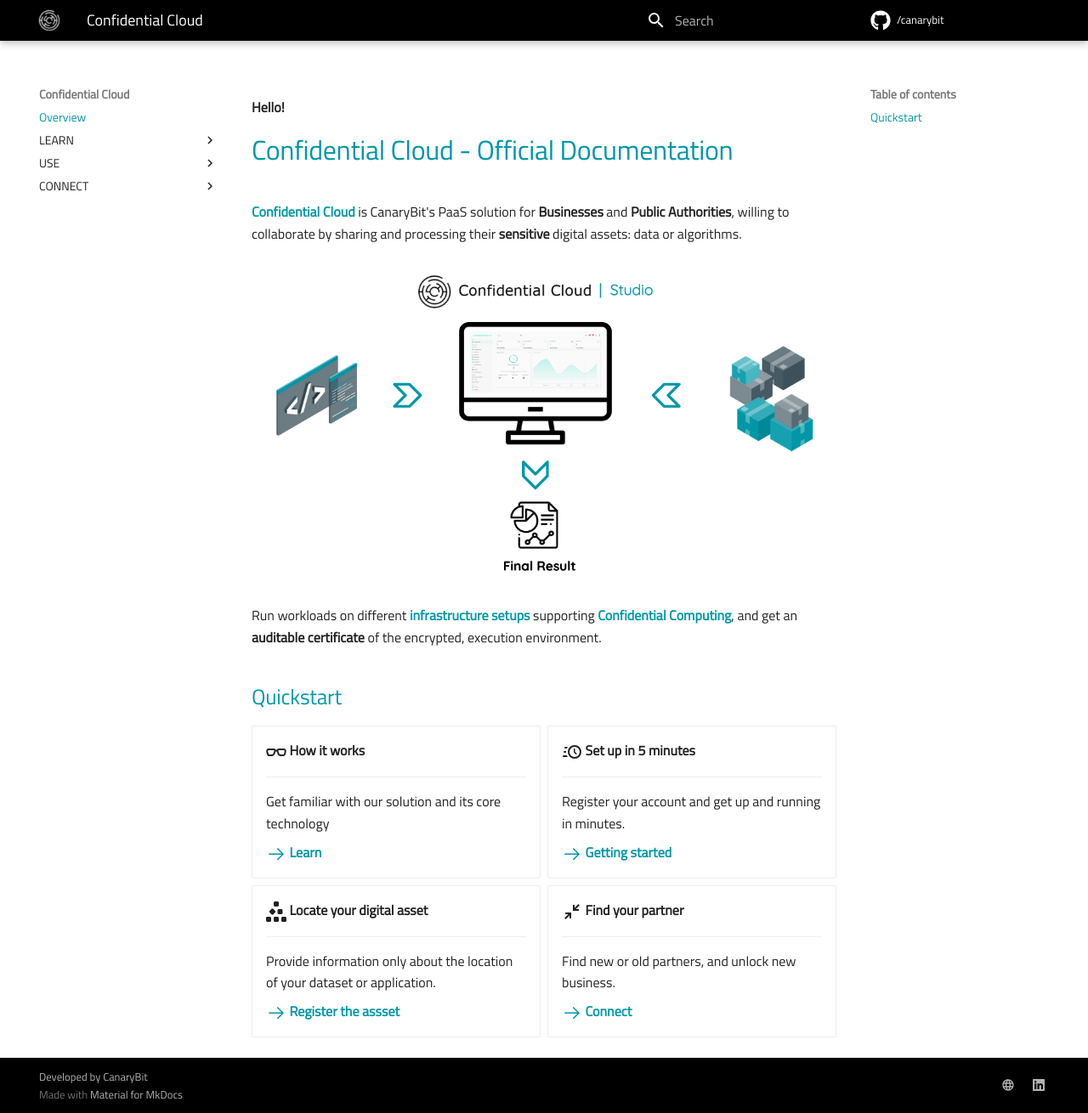
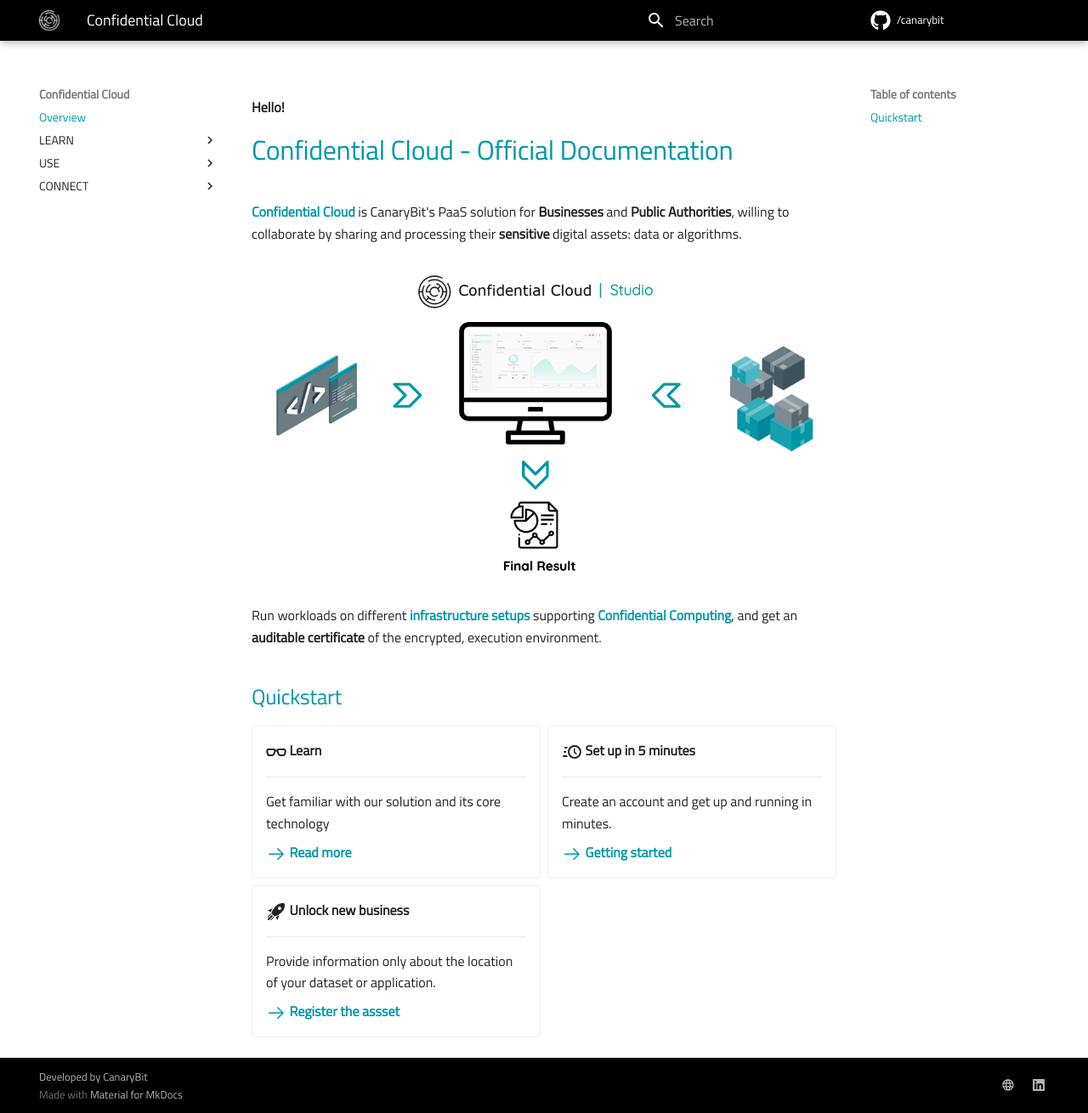
Before and after one commit to canarybit/cc-docs, an MkDocs documentation site: the page built from docs/index.md, in a window 1280 px wide and 1310 px high. Shown: the whole window at 85% size. Built offline with MkDocs 1.6.1 and Material for MkDocs 9.7.7, drawn with Linux system fonts in a browser that asks for light colours.

Commit message:
Adds content

```diff
--- a/docs/index.md
+++ b/docs/index.md
@@ -13,36 +13,28 @@
 <div class="grid cards" markdown>
 <!-- https://squidfunk.github.io/mkdocs-material/reference/grids/#using-card-grids !-->
 
--   :material-glasses:{ .lg .middle } __How it works__
+-   :material-glasses:{ .lg .middle } __Learn__
 
     ---
 
     Get familiar with our solution and its core technology
 
-    [:octicons-arrow-right-24:{ .lg .middle } Learn](/architecture)
+    [:octicons-arrow-right-24:{ .lg .middle } Read more](/architecture)
 
 -   :material-clock-fast:{ .lg .middle } __Set up in 5 minutes__
 
     ---
 
-    Register your account and get up and running in minutes.
+    Create an account and get up and running in minutes.
 
     [:octicons-arrow-right-24:{ .lg .middle } Getting started](https://demo.confidentialcloud.io/signup)
 
--   :fontawesome-solid-cubes-stacked:{ .lg .middle } __Locate your digital asset__
+-   :material-rocket-launch:{ .lg .middle } __Unlock new business__
 
     ---
 
     Provide information only about the location of your dataset or application.
 
-    [:octicons-arrow-right-24:{ .lg .middle } Register the assset](https://demo.confidentialcloud.io/)
-
--   :material-arrow-collapse:{ .lg .middle } __Find your partner__
-
-    ---
-
-    Find new or old partners, and unlock new business.
-
-    [:octicons-arrow-right-24:{ .lg .middle } Connect](https://demo.confidentialcloud.io/)
+    [:octicons-arrow-right-24:{ .lg .middle } Register the assset]()
 
 </div>
--- a/mkdocs.yml
+++ b/mkdocs.yml
@@ -65,22 +65,21 @@
     #- 'Roadmap': []
 
   - USE:
-    - 'Signup ⧉': https://demo.confidentialcloud.io/signup" target="_blank
+    - 'Create account ⧉': https://demo.confidentialcloud.io/signup" target="_blank
     - MULTI-PARTY COLLABORATION:
       - 'Login': http://demo.confidentialcloud.io" target="_blank
+      #- 'Register your asset': []
+      #- 'Start a collaboration': []
+      #- 'Run an Enclave': []
+      #- 'Collect results': []
+      #- 'Collect attestation': []
+      #- 'Collect audit logs': []
     - ORCHESTRATION:
-      - 'Confidential VMs' : http://demo.confidentialcloud.io" target="_blank
-      - 'Confidential Containers': http://demo.confidentialcloud.io" target="_blank
+      - 'Confidential VMs (cVMs)' : []
+      - 'Confidential Containers (Co2)': []
     - VERIFICATION:
-      - 'Collect the report' : http://demo.confidentialcloud.io" target="_blank
-      - 'Verify the report': http://demo.confidentialcloud.io" target="_blank
-    #- 'Add your Dataset / Application': []
-    #- 'Start a Collaboration': []
-    #- 'Request Access': []
-    #- 'Run an Enclave': []
-    #- 'Collect the Result': []
-    #- 'Collect the Attestation': []
-    #- 'Collect the Audit Logs': []
+      - 'Confidential VMs (cVMs)' : []
+      - 'Confidential Containers (Co2)': []
 
   - CONNECT:
     - 'Book a Demo ⧉': https://www.canarybit.eu/book-a-demo/" target="_blank
```
